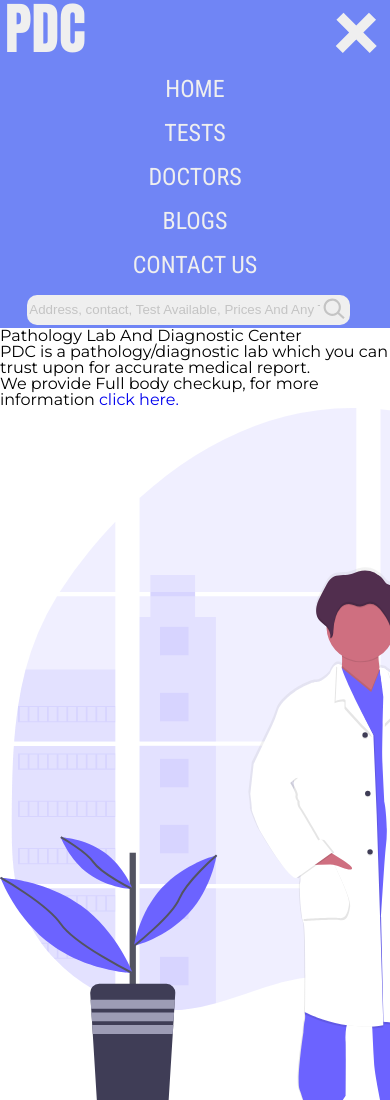
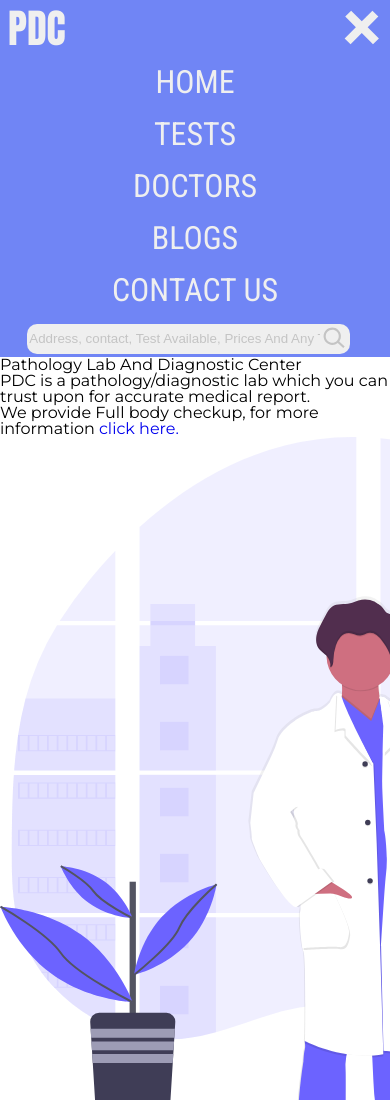
Before and after one commit to the-loan-wolf/dad, a plain HTML site: page index.html in a window 390 px wide. Shown: the top 1100 px of the page. Drawn offline with Linux system fonts and the light colour scheme.

Commit message:
commit it

```diff
--- a/CSS/mobile.css
+++ b/CSS/mobile.css
@@ -13,10 +13,11 @@ body {
 #logo {
     display: inline-block;
     font-family: 'Anton', sans-serif;
-    font-size: 3.5rem;
+    font-size: 2.5rem;
     color: #EFEFEF;
     position: relative;
-    left: 5px;
+    top: 8px;
+    left: 8px;
 }
 
 /*Navigation Bar.......................................................................................................................*/
@@ -41,13 +42,17 @@ nav > a {
     display: block;
     text-align: center;
     color: #EFEFEF;
-    font-size: 1.5rem;
+    font-size: 2rem;
     padding: 10px;
     position: relative;
 }
 
 a:hover {
     color: #C4C4C4;
+}
+
+.close-icon {
+    width: 3.5rem;
 }
 
 /*search box...........................................................................................................................*/
@@ -88,6 +93,10 @@ margin: 0 auto;
     background-color: #EFEFEF;
     border-style: none;
     color: #4E4E4E;
+}
+
+.search-btn:hover {
+    background-color: #A0A0A0;
 }
 
 /*changing position of search box according to diffrent screen sizes (hardcoding).......................................................*/
```
